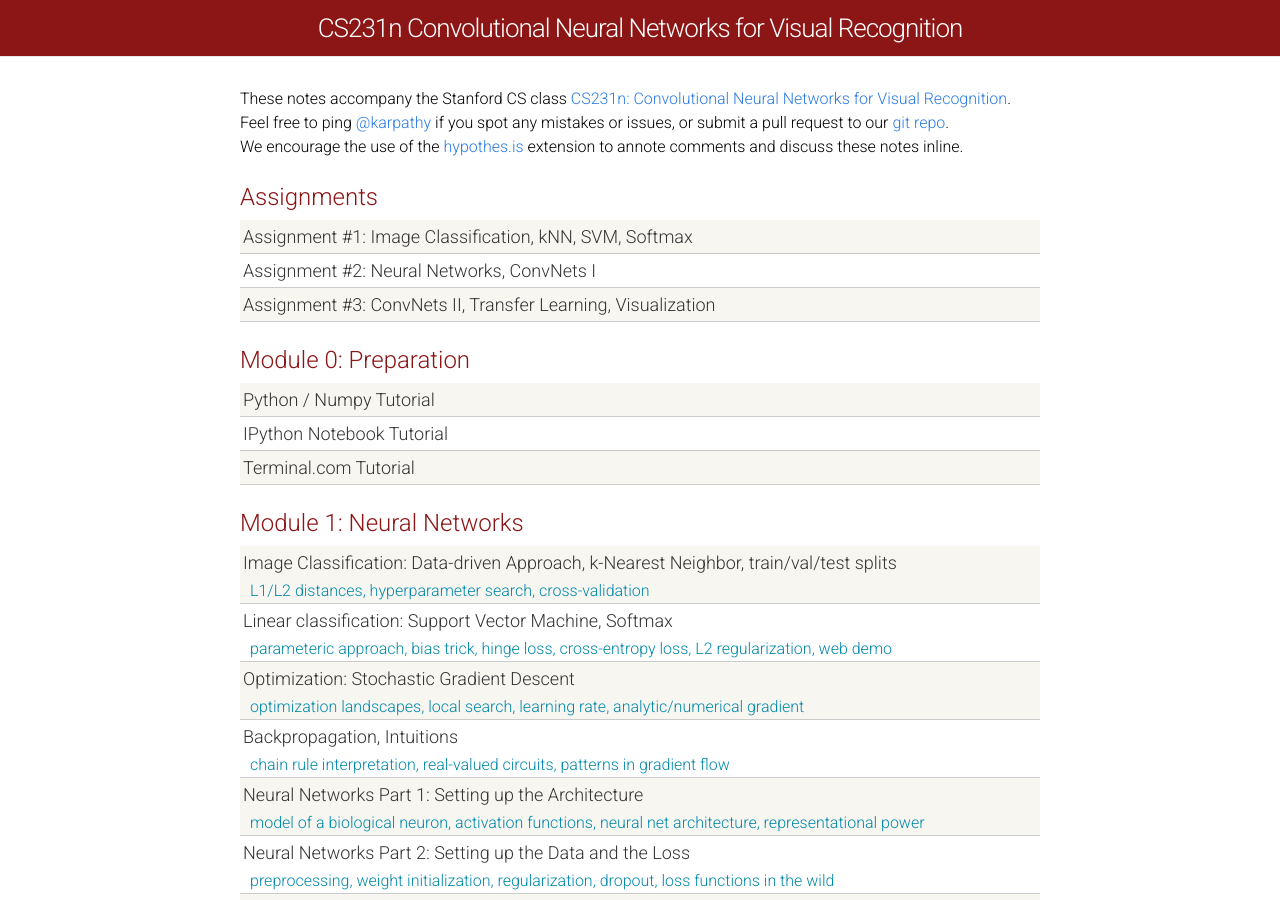
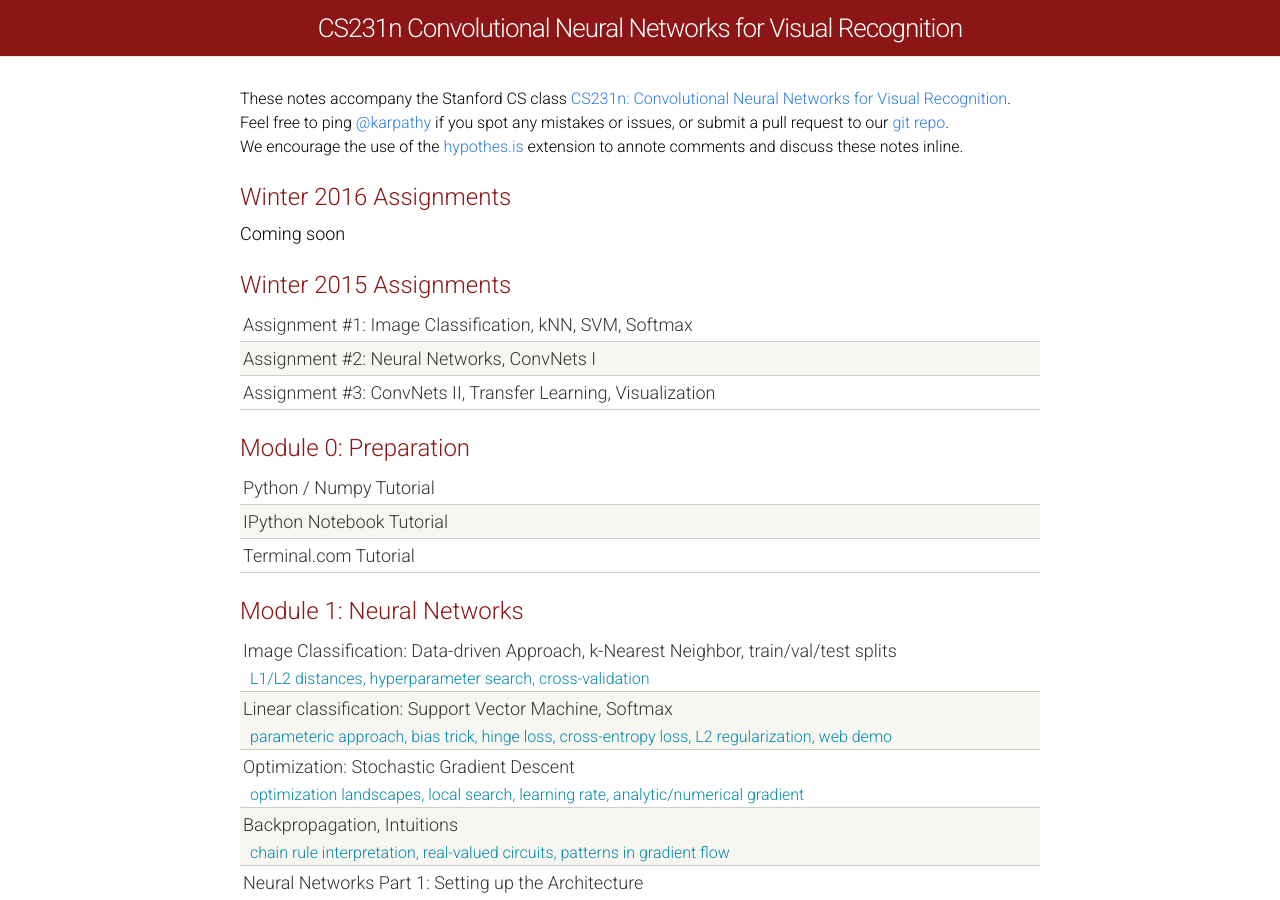
Before and after one commit to cs231n/cs231n.github.io, a Jekyll site: the page built from index.html, in a window 1280 px wide and 900 px high. Built offline with Jekyll 4.4.1, drawn with Linux system fonts in a browser that asks for light colours; Markdown is read by kramdown in place of the engine named in the settings.

Commit message:
creating a section for new assignments

```diff
--- a/index.html
+++ b/index.html
@@ -14,7 +14,11 @@
 <div class="home">
   <div class="materials-wrap">
 
-    <div class="module-header">Assignments</div>
+    <div class="module-header">Winter 2016 Assignments</div>
+
+    Coming soon
+
+    <div class="module-header">Winter 2015 Assignments</div>
 
     <div class="materials-item">
       <a href="assignment1/">
@@ -33,6 +37,7 @@
         Assignment #3: ConvNets II, Transfer Learning, Visualization
       </a>
     </div>
+
 
     <div class="module-header">Module 0: Preparation</div>
 
```
